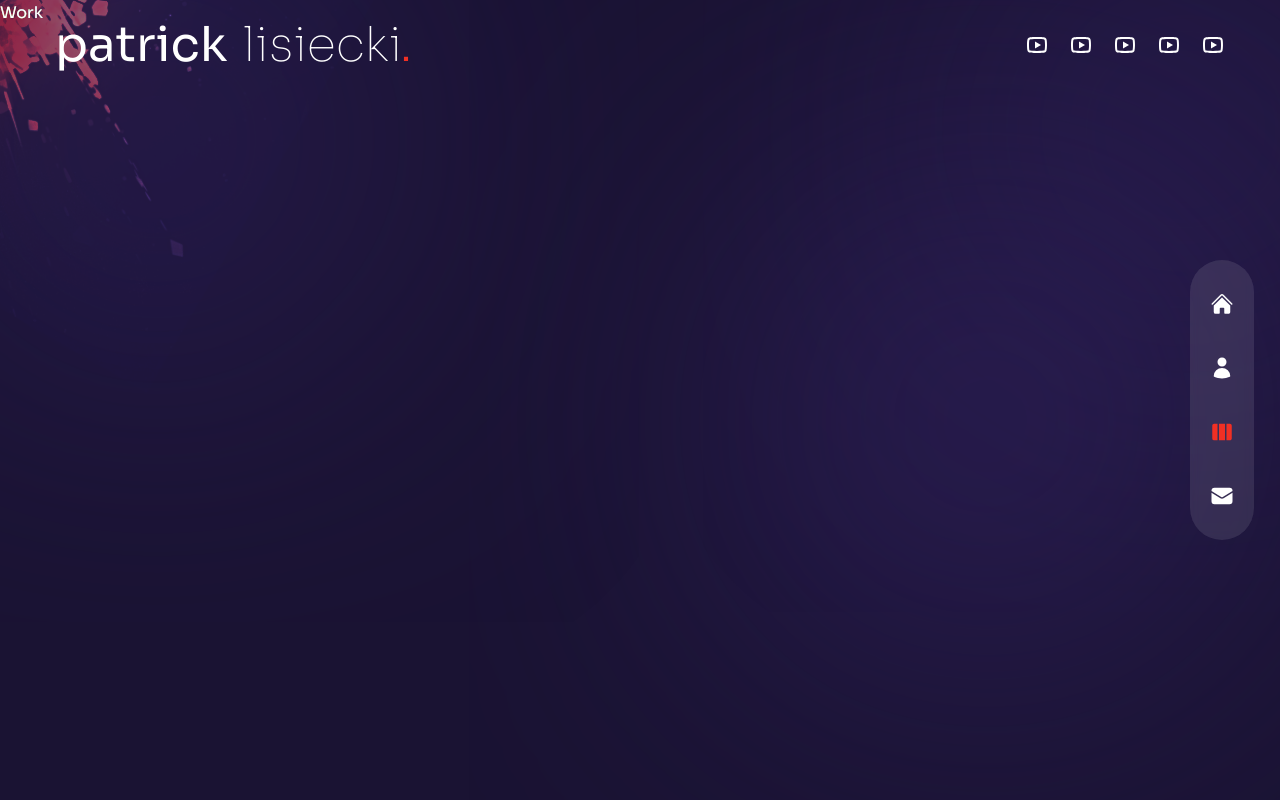
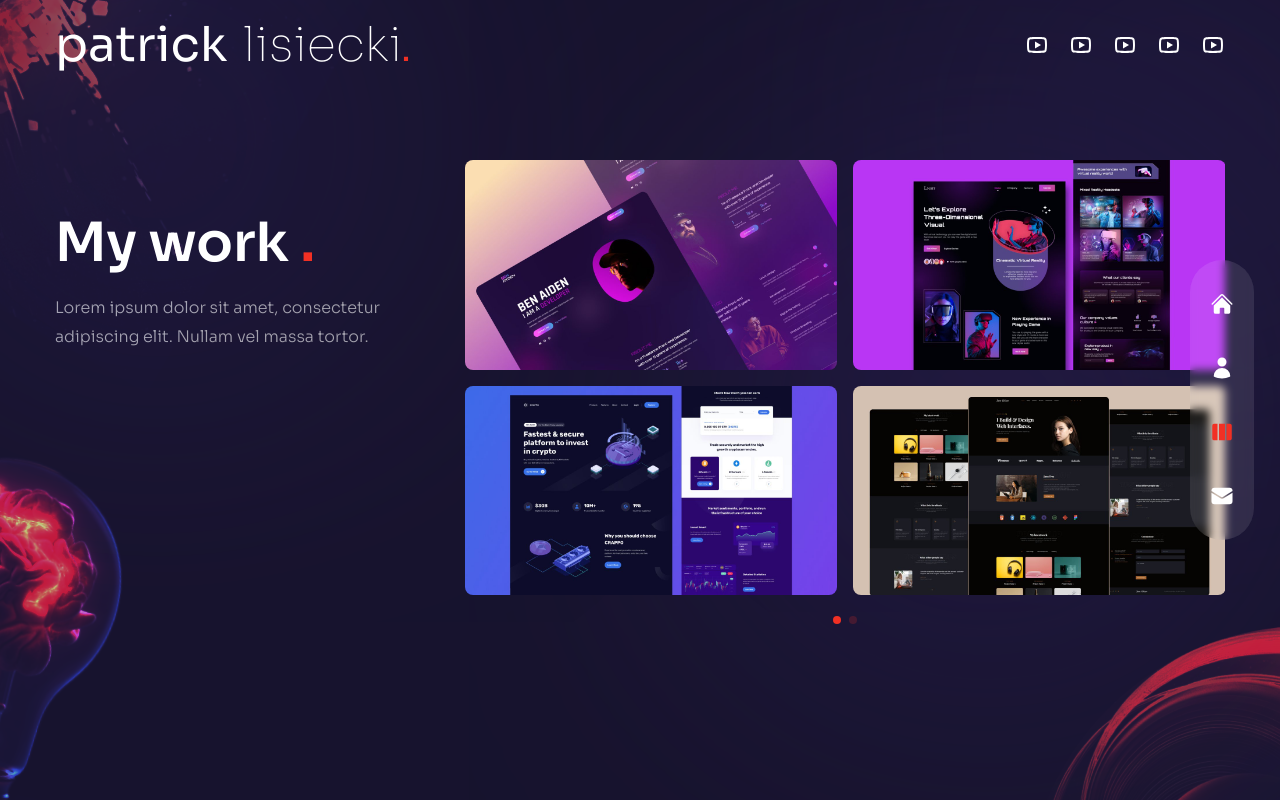
Before and after one commit to PatrickLisiecki/portfolio, a Next.js app: page /work in a window 1280 px wide. Built offline with nearby package versions, Linux system fonts and the light colour scheme.

Commit message:
Created work page

```diff
--- a/components/Bulb.js
+++ b/components/Bulb.js
@@ -1,5 +1,17 @@
+import Image from "next/image";
+
 const Bulb = () => {
-    return <div>Bulb</div>;
+    return (
+        <div className="absolute -left-36 -bottom-12 rotate-12 mix-blend-color-dodge animate-pulse durtation-75 z-10 w-[200px] xl:w-[260px]">
+            <Image
+                src={"/bulb.png"}
+                width={260}
+                height={200}
+                alt=""
+                className="w-full h-full"
+            />
+        </div>
+    );
 };
 
 export default Bulb;
--- a/components/WorkSlider.js
+++ b/components/WorkSlider.js
@@ -1,4 +1,18 @@
-// data
+// Import Image
+import Image from "next/image";
+
+// Import Swiper
+import { Swiper, SwiperSlide } from "swiper/react";
+
+import "swiper/css";
+import "swiper/css/pagination";
+
+import { Pagination } from "swiper";
+
+// Import icon
+import { BsArrowRight } from "react-icons/bs";
+
+// Data
 const workSlides = {
     slides: [
         {
@@ -45,7 +59,54 @@
 };
 
 const WorkSlider = () => {
-    return <div>Work Slider</div>;
+    return (
+        <Swiper
+            spaceBetween={10}
+            pagination={{ clickable: true }}
+            modules={[Pagination]}
+            className="h-[280px] sm:h-[480px]"
+        >
+            {workSlides.slides.map((slide, i) => {
+                return (
+                    <SwiperSlide key={i}>
+                        <div className="grid grid-cols-2 grid-rows-2 gap-4 cursor-pointer">
+                            {slide.images.map((image, i) => {
+                                return (
+                                    <div
+                                        className="relative rounded-lg overflow-hidden flex items-center justify-center group"
+                                        key={i}
+                                    >
+                                        <div className="flex items-center justify-center relative overflow-hidden group">
+                                            <Image
+                                                src={image.path}
+                                                width={500}
+                                                height={300}
+                                                alt=""
+                                            />
+                                            <div className="absolute inset-0 bg-gradient-to-l from-transparent via-[#e838cc] to-[#4a22bd] opacity-0 group-hover:opacity-80 transition-all duration-700"></div>
+                                            <div className="absolute bottom-0 translate-y-full text-[13px] tracking-[0.2em] group-hover:-translate-y-10 group-hover:xl:-translate-y-20 transition-all duration-300">
+                                                <div className="flex items-center gap-x-2">
+                                                    <div className="delay-100">
+                                                        LIVE
+                                                    </div>
+                                                    <div className="translate-y-[500%] group-hover:translate-y-0 transition-all duration-300 delay-150">
+                                                        PROJECT
+                                                    </div>
+                                                    <div className="text-xl translate-y-[500%] group-hover:translate-y-0 transition-all duration-300 delay-200">
+                                                        <BsArrowRight />
+                                                    </div>
+                                                </div>
+                                            </div>
+                                        </div>
+                                    </div>
+                                );
+                            })}
+                        </div>
+                    </SwiperSlide>
+                );
+            })}
+        </Swiper>
+    );
 };
 
 export default WorkSlider;
--- a/pages/work/index.js
+++ b/pages/work/index.js
@@ -1,5 +1,51 @@
+import WorkSlider from "../../components/WorkSlider";
+import Bulb from "../../components/Bulb";
+import Circles from "../../components/Circles";
+
+import { motion } from "framer-motion";
+import { fadeIn } from "../../variants";
+
 const Work = () => {
-  return <div>Work</div>;
+    return (
+        <div className="h-full flex items-center py-36 bg-primary/30">
+            <Circles />
+            <div className="container mx-auto">
+                <div className="flex flex-col xl:flex-row gap-x-8">
+                    <div className="flex flex-col text-center mb-4 xl:w-[30vw] xl:mb-0 lg:text-left">
+                        <motion.h2
+                            variants={fadeIn("up", 0.2)}
+                            initial="hidden"
+                            animate="show"
+                            exit="hidden"
+                            className="h2 xl:mt-12"
+                        >
+                            My work <span className="text-accent">.</span>
+                        </motion.h2>
+                        <motion.p
+                            variants={fadeIn("up", 0.4)}
+                            initial="hidden"
+                            animate="show"
+                            exit="hidden"
+                            className="max-w-[400px] mx-auto mb-4 lg:mx-0"
+                        >
+                            Lorem ipsum dolor sit amet, consectetur adipiscing
+                            elit. Nullam vel massa tortor.
+                        </motion.p>
+                    </div>
+                    <motion.div
+                        variants={fadeIn("down", 0.6)}
+                        initial="hidden"
+                        animate="show"
+                        exit="hidden"
+                        className="w-full xl:max-w-[65%]"
+                    >
+                        <WorkSlider />
+                    </motion.div>
+                </div>
+            </div>
+            <Bulb />
+        </div>
+    );
 };
 
 export default Work;
```
